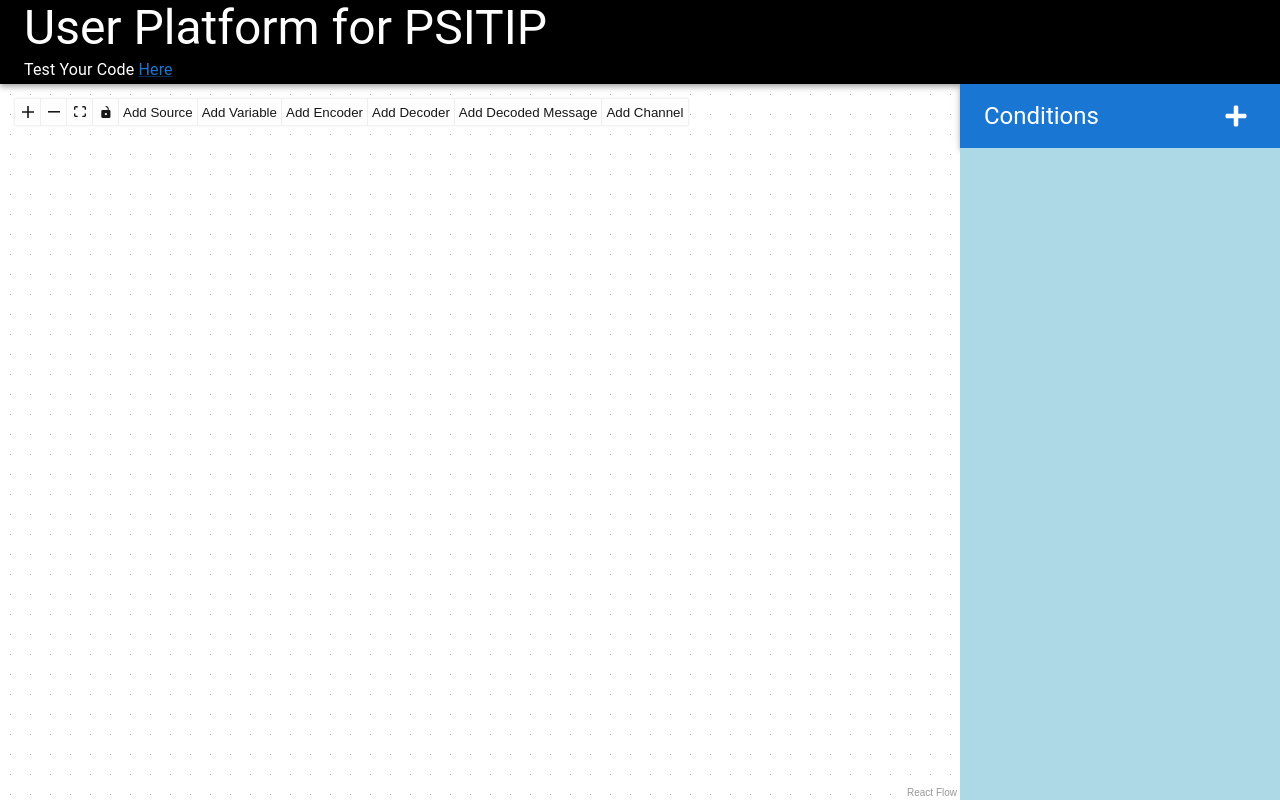
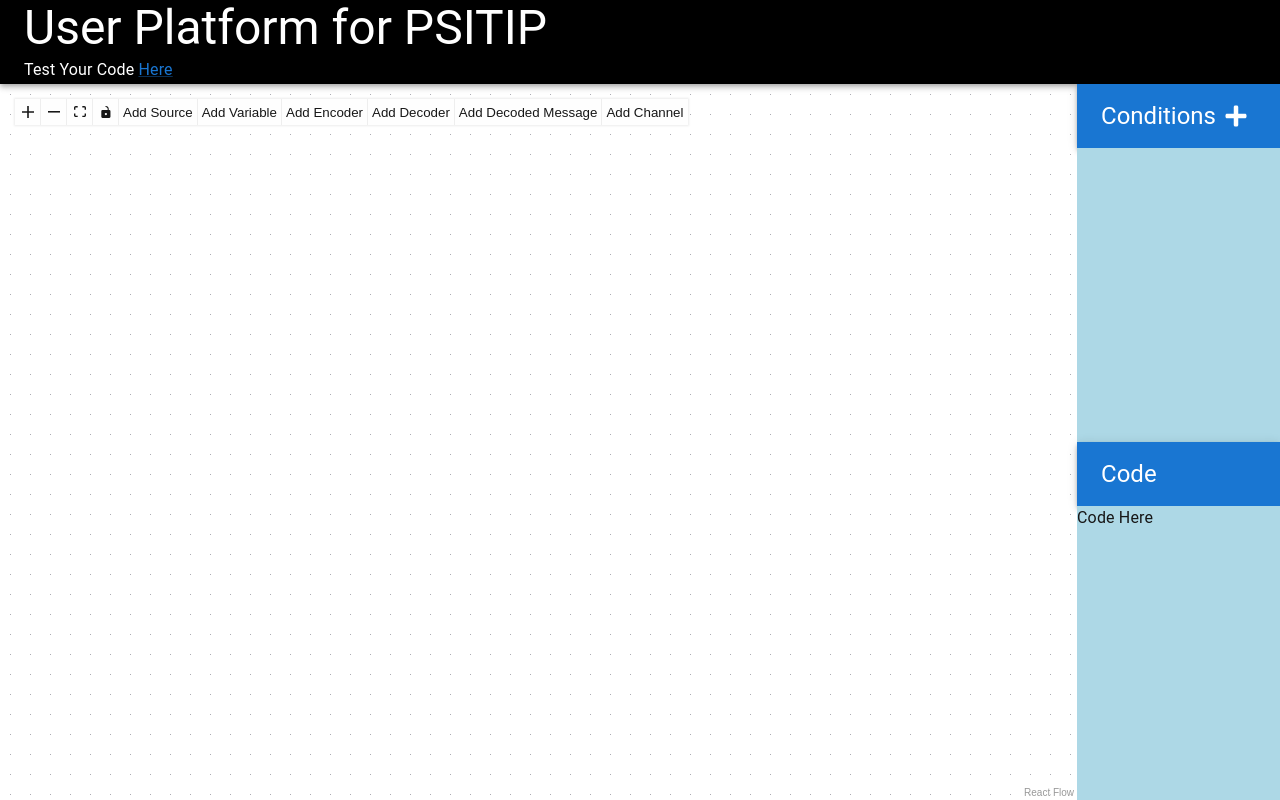
Before and after one commit to LeoHuang0730/ui-platform-psitip, a Next.js app in the folder frontend-ui-platform-psitip/: page / in a window 1280 px wide. Built offline with nearby package versions, Linux system fonts and the light colour scheme.

Commit message:
12/02 fix

```diff
--- /dev/null
+++ b/frontend-ui-platform-psitip/src/app/components/codeBar.tsx
@@ -0,0 +1,32 @@
+"use client";
+import React, { CSSProperties, useEffect, useState, useCallback } from "react";
+import {
+  Box,
+  Typography,
+  Button,
+  Input,
+  Select,
+  MenuItem,
+	AppBar,
+  Toolbar,
+} from "@mui/material";
+import "@xyflow/react/dist/style.css";
+import { FaPlus } from "react-icons/fa";
+import { MdDelete } from "react-icons/md";
+
+const CodeBar = () => {
+	return (
+		<Box sx={{ display: "flex", flexDirection: "column", bgcolor: "grey", height: "50%" }}>
+			<AppBar position="static">
+				<Toolbar sx={{ display: "flex", justifyContent: "space-between" }}>
+					<Typography variant="h5">Code</Typography>
+				</Toolbar>
+			</AppBar>
+			<Box flexGrow={1} bgcolor={"lightblue"}>
+				<Typography variant="body1">Code Here</Typography>
+			</Box>
+		</Box>
+	);
+};
+
+export default CodeBar;
--- a/frontend-ui-platform-psitip/src/app/components/sidebarRight.tsx
+++ b/frontend-ui-platform-psitip/src/app/components/conditionBar.tsx
@@ -19,9 +19,9 @@ interface SidebarRightProps {
 	setAdditionalConditions: React.Dispatch<React.SetStateAction<string[]>>;
 }
 
-const SidebarRight = ({additionalConditions, setAdditionalConditions} : SidebarRightProps) => {
+const ConditionBar = ({additionalConditions, setAdditionalConditions} : SidebarRightProps) => {
 	return (
-		<Box width={"25%"} display={"flex"} flexDirection={"column"}>
+		<Box display={"flex"} flexDirection={"column"} height={"50%"}>
 			<AppBar position="static">
 				<Toolbar sx={{ display: "flex", justifyContent: "space-between" }}>
 					<Typography variant="h5">Conditions</Typography>
@@ -69,4 +69,4 @@ const SidebarRight = ({additionalConditions, setAdditionalConditions} : SidebarR
 	)
 };
 
-export default SidebarRight
+export default ConditionBar
--- a/frontend-ui-platform-psitip/src/app/page.tsx
+++ b/frontend-ui-platform-psitip/src/app/page.tsx
@@ -16,7 +16,8 @@ import { MdDelete } from "react-icons/md";
 
 import Topbar from "./components/topbar";
 import ReactflowPSITIP from "./components/reactflowPSITIP";
-import SidebarRight from "./components/sidebarRight";
+import ConditionBar from "./components/conditionBar";
+import CodeBar from "./components/codeBar";
 
 interface mapNode {
   id: string;
@@ -90,10 +91,13 @@ export default function Home() {
           lastBlockLength={lastBlockLength}
           setLastBlockLength={setLastBlockLength}
         />
-        <SidebarRight
-          additionalConditions={additionalConditions}
-          setAdditionalConditions={setAdditionalConditions}
-        />
+        <Box display={"flex"} flexDirection={"column"}>
+          <ConditionBar
+            additionalConditions={additionalConditions}
+            setAdditionalConditions={setAdditionalConditions}
+          />
+          <CodeBar />
+        </Box>
       </Box>
     </Box>
   );
```
Also changed, not shown: 1 other file (tests, documents, lock files or other folders).
